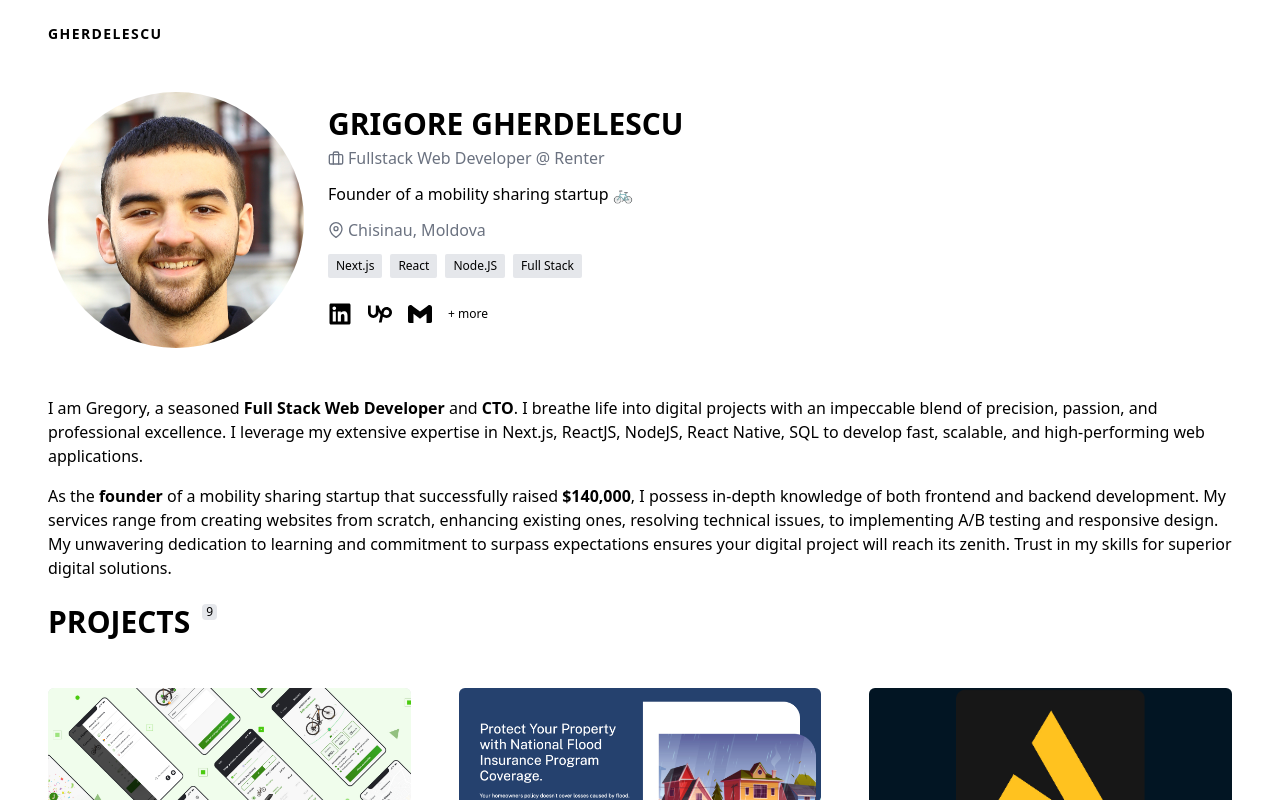
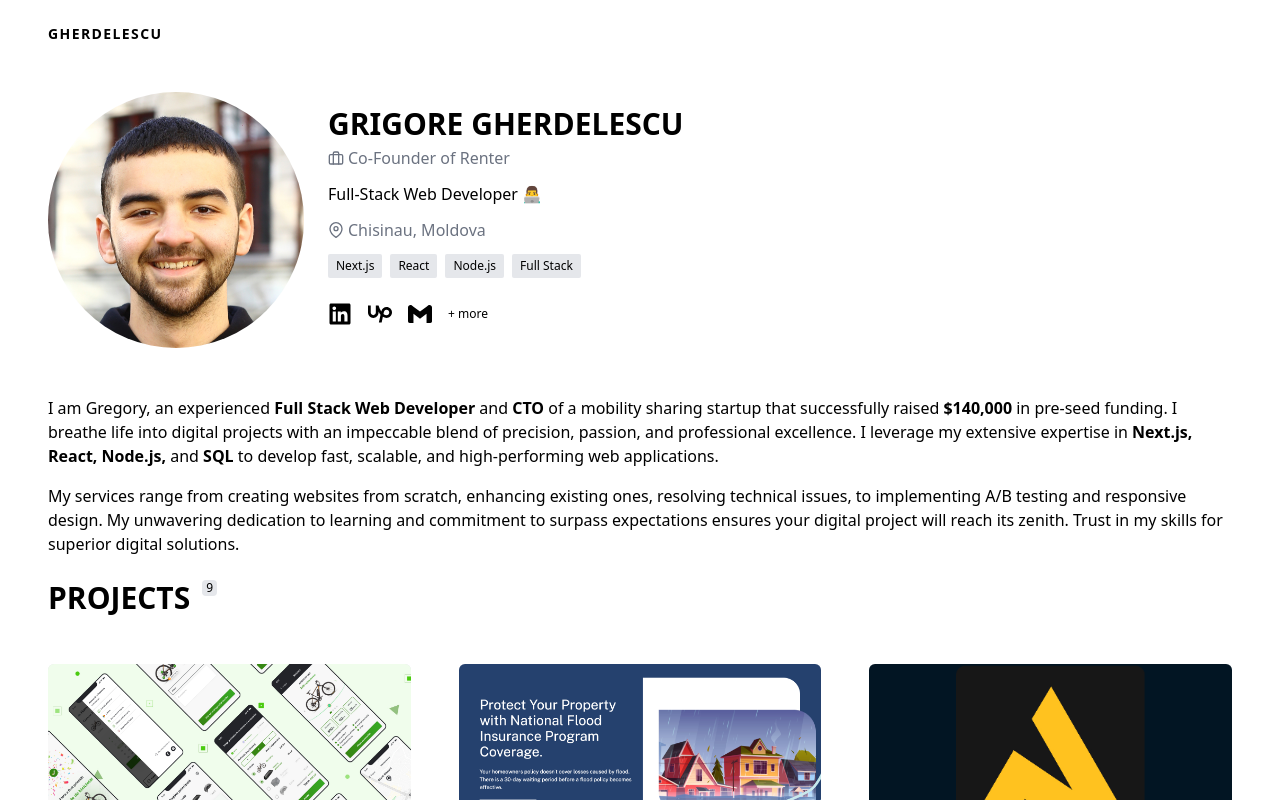
Before and after one commit to P0NC1K/Gherdelescu.dev, a Next.js app: page / in a window 1280 px wide. Shown: the top 800 px of the page. Built offline with nearby package versions, Linux system fonts and the light colour scheme.

Commit message:
Description changings

```diff
--- a/src/components/shared/Greeting.tsx
+++ b/src/components/shared/Greeting.tsx
@@ -3,23 +3,23 @@ import React from "react";
 const Greeting = (): React.ReactElement => {
   return (
     <div className="font-light">
-      I am Gregory, a seasoned
+      I am Gregory, an experienced
       <b className="font-bold"> Full Stack Web Developer</b> and
-      <b className="font-bold"> CTO</b>. I breathe life into digital projects
-      with an impeccable blend of precision, passion, and professional
-      excellence. I leverage my extensive expertise in Next.js, ReactJS, NodeJS,
-      React Native, SQL to develop fast, scalable, and high-performing web
-      applications.
+      <b className="font-bold"> CTO</b> of a mobility sharing startup that
+      successfully raised
+      <b className="font-bold"> $140,000</b> in pre-seed funding. I breathe life
+      into digital projects with an impeccable blend of precision, passion, and
+      professional excellence. I leverage my extensive expertise in{" "}
+      <b className="font-bold">Next.js,</b> <b className="font-bold">React,</b>
+      <b className="font-bold"> Node.js,</b> and
+      <b className="font-bold"> SQL </b>to develop fast, scalable, and
+      high-performing web applications.
       <div className="p-2" />
-      As the <b className="font-bold">founder</b> of a mobility sharing startup
-      that successfully raised
-      <b className="font-bold"> $140,000</b>, I possess in-depth knowledge of
-      both frontend and backend development. My services range from creating
-      websites from scratch, enhancing existing ones, resolving technical
-      issues, to implementing A/B testing and responsive design. My unwavering
-      dedication to learning and commitment to surpass expectations ensures your
-      digital project will reach its zenith. Trust in my skills for superior
-      digital solutions.
+      My services range from creating websites from scratch, enhancing existing
+      ones, resolving technical issues, to implementing A/B testing and
+      responsive design. My unwavering dedication to learning and commitment to
+      surpass expectations ensures your digital project will reach its zenith.
+      Trust in my skills for superior digital solutions.
     </div>
   );
 };
--- a/src/data/profile.ts
+++ b/src/data/profile.ts
@@ -4,9 +4,9 @@ import { socialLinks } from './socialLinks';
 export const profile: Profile = {
   firstName: 'Grigore',
   lastName: 'Gherdelescu',
-  position: 'Fullstack Web Developer @ Renter',
+  position: 'Co-Founder of Renter',
   summary: [
-    'Founder of a mobility sharing startup 🚲',
+    'Full-Stack Web Developer 👨‍💻',
   ],
   avatar: {
     srcPath: '/static/profile/avatar_500x500.jpg',
@@ -18,7 +18,7 @@ export const profile: Profile = {
   tags: [
     { name: 'Next.js' },
     { name: 'React' },
-    { name: 'Node.JS' },
+    { name: 'Node.js' },
     { name: 'Full Stack' },
   ],
   socialLinks,
```
